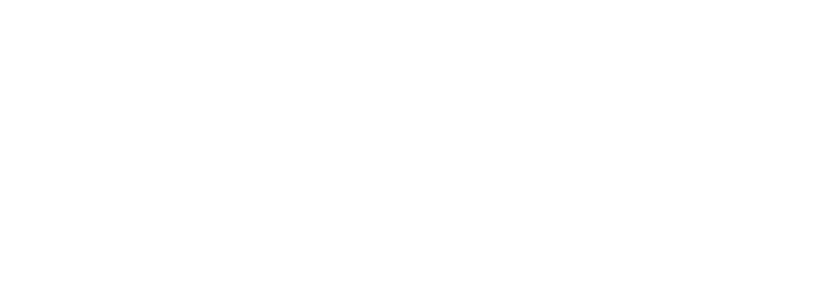
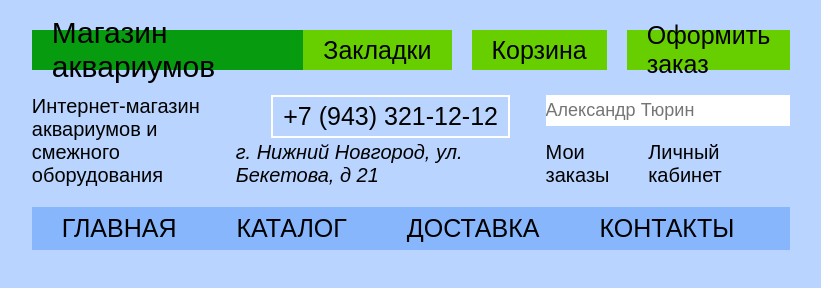
Before and after one commit to ArtemStanovov2000/Aquarium_shop, a website built with webpack: page dist/index.html in a window 1280 px wide. Shown: the whole page, without its empty margins (229-1050 px from the left). Built offline with nearby package versions, Linux system fonts and the light colour scheme.

Commit message:
Сверстал минимальные стили блока header

```diff
--- a/package.json
+++ b/package.json
@@ -17,6 +17,7 @@
     "gulp-sass": "^5.1.0",
     "sass": "^1.63.3",
     "webpack": "5.86.0",
-    "webpack-cli": "5.1.4"
+    "webpack-cli": "5.1.4",
+    "webpack-dev-server": "^4.15.1"
   }
 }
--- /dev/null
+++ b/src/js/footer.js
@@ -0,0 +1,5 @@
+export const createFooterTemplate = () => {
+    return (
+        ``
+    )
+}
--- /dev/null
+++ b/src/js/header.js
@@ -0,0 +1,50 @@
+export const createHeaderTemplate = () => {
+    return (
+        `<header class="header">
+        <article class="header-top">
+          <h2 class="header-top__title">Магазин аквариумов</h2>
+          <ul class="header-top__list">
+            <li class="header-top__item">
+              <a class="header-top__link" href="#">Закладки</a>
+            </li>
+            <li class="header-top__item">
+              <a class="header-top__link" href="#">Корзина</a>
+            </li>
+            <li class="header-top__item">
+              <a class="header-top__link" href="#">Оформить заказ</a>
+            </li>
+          </ul>
+        </article>
+        <article class="header-middle">
+          <p class="header-middle__desc">Интернет-магазин аквариумов и смежного оборудования</p>
+          <div class="header-middle__contacts">
+            <a class="header-middle__phone">+7 (943) 321-12-12</a>
+            <address class="header-middle__address">г. Нижний Новгород, ул. Бекетова, д 21</address>
+          </div>
+          <div class="my-cabinet">
+            <input class="my-cabinet__input" placeholder="Александр Тюрин">
+            <div class="my-cabinet__data">
+              <a class="my-cabinet__orders">Мои заказы</a>
+              <a class="my-cabinet__cabinet">Личный кабинет</a>
+            </div>
+          </div>
+        </article>
+        <nav class="navigation">
+          <ul class="navigation__list">
+            <li class="navigation__item">
+              <a class="navigation__link" href="#">Главная</a>
+            </li>
+            <li class="navigation__item">
+              <a class="navigation__link" href="#">Каталог</a>
+            </li>
+            <li class="navigation__item">
+              <a class="navigation__link" href="#">Доставка</a>
+            </li>
+            <li class="navigation__item">
+              <a class="navigation__link" href="#">Контакты</a>
+            </li>
+          </ul>
+        </nav>
+      </header>`
+    )
+}
--- /dev/null
+++ b/src/js/main.js
@@ -0,0 +1,8 @@
+export const render = (container, template, place = `beforeend`) => {
+    container.insertAdjacentHTML(place, template)
+};
+
+const bodyContainer = document.querySelector(".body-container");
+import {createHeaderTemplate} from "./header.js"
+
+render(bodyContainer, createHeaderTemplate())
--- /dev/null
+++ b/src/scss/_header.scss
@@ -0,0 +1,151 @@
+.header {
+    margin-top: 30px;
+}
+
+.header-top {
+    display: flex;
+    width: 100%;
+    justify-content: space-between;
+}
+
+.header-top__title {
+    margin: 0;
+    background-color: var(--blue_green);
+    height: 40px;
+    display: flex;
+    align-items: center;
+    padding-left: 20px;
+    padding-right: 20px;
+    font-size: 30px;
+    font-weight: 400;
+    cursor: pointer;
+}
+
+.header-top__title:hover {
+    background-color: var(--blue_green-hover);
+}
+
+.header-top__title:active {
+    background-color: var(--blue_green-active);
+}
+
+.header-top__list {
+    display: flex;
+    margin: 0;
+    padding: 0;
+    gap: 20px;
+    height: 40px;
+    font-size: 25px;
+}
+
+.header-top__item {
+    list-style-type: none;
+    background-color: var(--light-green);
+    height: 40px;
+    padding-left: 20px;
+    padding-right: 20px;
+    display: flex;
+    align-items: center;
+    cursor: pointer;
+}
+
+.header-top__item:hover {
+    background-color: var(--light-green-hover);
+}
+
+.header-top__item:active {
+    background-color: var(--light-green-active);
+}
+
+.header-top__link {
+    text-decoration: none;
+    color: var(--black);
+}
+
+.header-middle {
+    display: flex;
+    justify-content: space-between;
+    margin: 0;
+    margin-top: 25px;
+}
+
+.header-middle__desc {
+    font-size: 20px;
+    width: 250px;
+    margin: 0;
+}
+
+.header-middle__contacts {
+    display: flex;
+    flex-direction: column;
+    justify-content: space-between;
+    align-items: center;
+    width: 380px;
+    font-size: 20px;
+}
+
+.header-middle__phone {
+    margin: 0;
+    font-size: 25px;
+    border: 2px solid var(--white);
+    padding: 5px 10px;
+}
+
+.header-middle__address {
+    margin: 0;
+}
+
+.my-cabinet {
+    width: 300px;
+    display: flex;
+    flex-direction: column;
+    justify-content: space-between;
+}
+
+.my-cabinet__input {
+    width: 100%;
+    padding: 0;
+    border: 0;
+    padding-top: 5px;
+    padding-bottom: 5px;
+    font-size: 18px;
+}
+
+.my-cabinet__data {
+    font-size: 20px;
+    display: flex;
+    justify-content: space-between;
+}
+
+.navigation {
+    margin-top: 20px;
+}
+
+.navigation__list {
+    margin: 0;
+    padding: 0;
+    display: flex;
+    justify-content: start;
+    background-color: var(--navigation);
+}
+
+.navigation__item {
+    list-style-type: none;
+    background-color: var(--navigation);
+    padding: 7px 30px;
+}
+
+.navigation__item:hover {
+    background-color: var(--navigation-hover);
+}
+
+.navigation__item:active {
+    background-color: var(--navigation-active);
+}
+
+.navigation__link {
+    text-decoration: none;
+    color: var(--black);
+    font-size: 25px;
+    text-transform: uppercase;
+}
--- /dev/null
+++ b/src/scss/style.scss
@@ -0,0 +1,28 @@
+@import "header.scss";
+
+:root {
+    --white: #ffffff;
+
+    --blue_green: #079c0f;
+    --blue_green-hover: #068c0d;
+    --blue_green-active: #057c0c;
+
+    --light-green: #67ce00;
+    --light-green-hover: #5cb900;
+    --light-green-active: #52a400;
+
+    --body-background: #b9d5ff;
+    --navigation: #87b6fd;
+    --navigation-hover: #71a8fa;
+    --navigation-active: #5798fa;
+}
+
+.body {
+    background-color: var(--body-background);
+}
+
+.body-container {
+    margin-left: 20%;
+    margin-right: 20%;
+    font-family: Arial, Helvetica, sans-serif
+}
--- a/src/utils.js
+++ /dev/null
@@ -1,3 +0,0 @@
-export const render = (container, template, place = `beforeend`) => {
-    container.insertADjacentHTML(place, template)
-};
--- a/webpack.config.js
+++ b/webpack.config.js
@@ -2,7 +2,7 @@ const path = require(`path`);
 
 module.exports = {
     mode: `development`,
-    entry: `./src/main.js`,
+    entry: `./src/js/main.js`,
     output: {
         filename: `bundle.js`,
         path: path.join(__dirname, `dist`)
@@ -10,7 +10,6 @@ module.exports = {
     devtool: `source-map`,
     devServer: {
         contentBase: path.join(__dirname, `dist`),
-        publicPath: "http://localhost:8080/webpack-dev-server",
         compress: true,
         watchContentBase: true
     }
```
Also changed, not shown: dist/bundle.js, dist/css/style.css (deleted), dist/index.html, dist/style.css (added), src/main.js (deleted), 2 other files.
